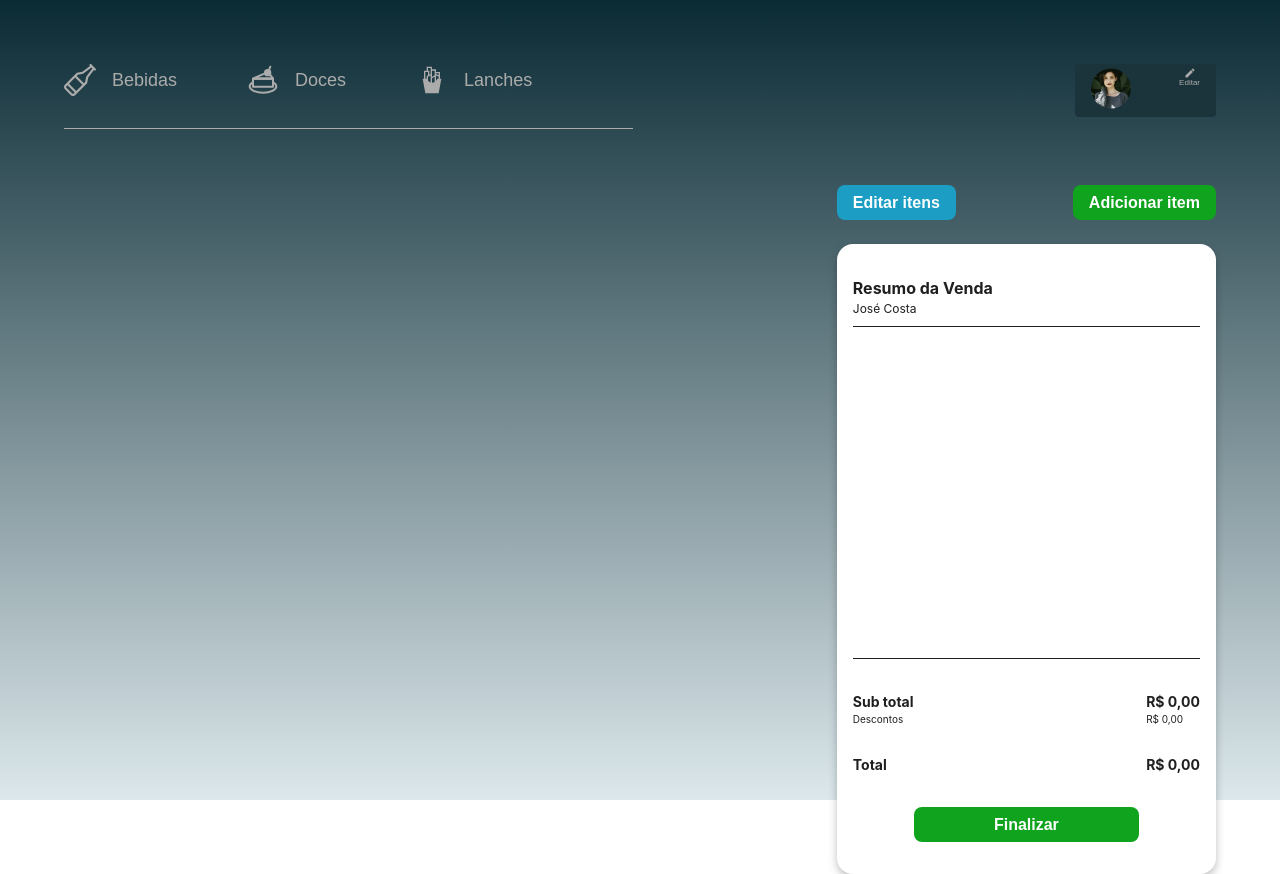
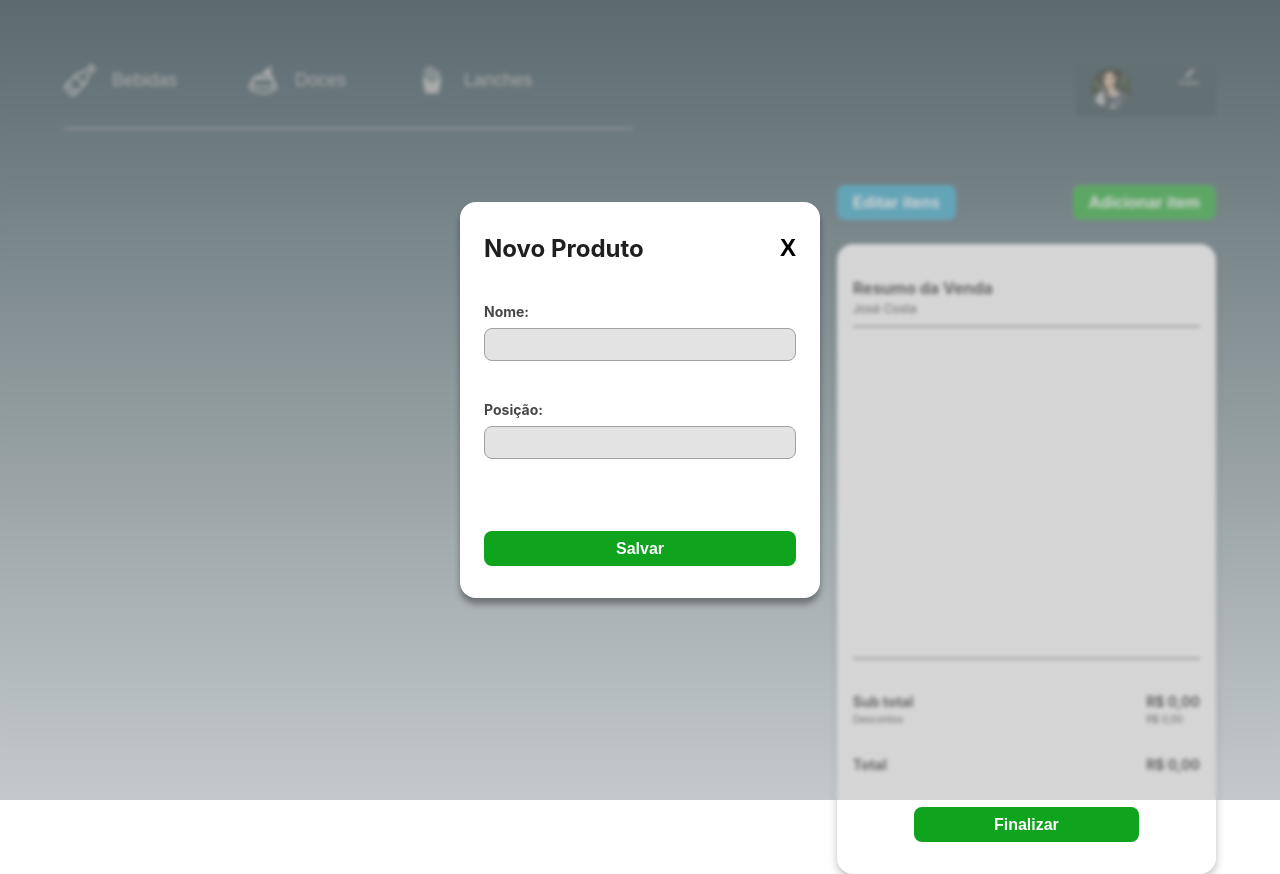
Before and after one commit to tripleten-wd-brazil/pdv-react, a React (Vite) app: page / in a window 1280 px wide. Both pictures are taken after a click on the button "Adicionar item". Built offline with nearby package versions, Linux system fonts and the light colour scheme; no server answers.

Commit message:
create input component and add productForm

```diff
--- a/src/components/App.jsx
+++ b/src/components/App.jsx
@@ -3,9 +3,11 @@ import { useState, useEffect } from 'react';
 import { CurrentUserContext } from '../contexts/CurrentUserContext';
 import { api } from '../utils/Api';
 import EditProfilePopup from './EditProfilePopup';
+import ProductPopup from './ProductPopup';
 
 function App() {
   const [isEditProfilePopupOpen, setIsEditProfilePopupOpen] = useState(false);
+  const [isProductPopupOpen, setIsProductPopupOpen] = useState(false);
   const [currentUser, setCurrentUser] = useState({
     name: "",
     job: "",
@@ -21,12 +23,9 @@ function App() {
       });
   }, []);
 
-  const handleEditProfileClick = () => {
-    setIsEditProfilePopupOpen(true);
-  }
-
   const closeAllPopups = () => {
     setIsEditProfilePopupOpen(false);
+    setIsProductPopupOpen(false);
   }
 
   const handleUpdateUser = (userData) => {
@@ -36,18 +35,32 @@ function App() {
       .catch(err => console.error(err));
   }
 
+  const handleProductPopupOpen = () => {
+    setIsProductPopupOpen(true);
+  }
+
+  const handleEditProfileClick = () => {
+    setIsEditProfilePopupOpen(true);
+  }
+
   return (
     <CurrentUserContext.Provider value={currentUser}>
       <div className="page">
         <Main
+          onClosePopup={closeAllPopups}
+          onProductPopupOpen={handleProductPopupOpen}
           onEditProfileClick={handleEditProfileClick}
-          isEditProfilePopupOpen={isEditProfilePopupOpen}
-          onClosePopup={closeAllPopups}
+          isProductPopupOpen={isProductPopupOpen}
         />
         <EditProfilePopup
           isOpen={isEditProfilePopupOpen}
           onClose={closeAllPopups}
           onUpdateUser={handleUpdateUser}
+        />
+
+        <ProductPopup
+          isOpen={isProductPopupOpen}
+          onClose={closeAllPopups}
         />
       </div>
     </CurrentUserContext.Provider>
--- a/src/components/EditProfilePopup.jsx
+++ b/src/components/EditProfilePopup.jsx
@@ -1,4 +1,5 @@
 import PopupWithForm from "./PopupWithForm";
+import Input from "./Input";
 import { useContext, useEffect, useState } from "react";
 import { CurrentUserContext } from "../contexts/CurrentUserContext";
 
@@ -25,28 +26,17 @@ function EditProfilePopup({ isOpen, onClose, onUpdateUser }) {
       onClose={onClose}
       onSubmit={handleSubmit}
     >
-      <div className="form__control">
-        <label className="form__label" htmlFor="name">
-          Nome:
-        </label>
-        <input
-          className="form__input form__input_name"
+      <Input
+        label="Nome"
         name="name"
         id="name"
-          required
         minLength="2"
         maxLength="40"
         value={name}
         onChange={(e) => setName(e.target.value)}
       />
-        <p className="form__error"></p>
-      </div>
-      <div className="form__control">
-        <label className="form__label" htmlFor="job">
-          Posição:
-        </label>
-        <input
-          className="form__input form__input_job"
+      <Input
+        label="Profissão"
         id="job"
         name="job"
         required
@@ -55,9 +45,6 @@ function EditProfilePopup({ isOpen, onClose, onUpdateUser }) {
         value={job}
         onChange={(e) => setJob(e.target.value)}
       />
-        <p className="form__error"></p>
-      </div>
-      <p className="form__error"></p>
     </PopupWithForm>
   );
 }
--- /dev/null
+++ b/src/components/Input.jsx
@@ -0,0 +1,17 @@
+function Input({ label, id, ...props }) {
+  return (
+    <div className="form__control">
+      <label className="form__label" htmlFor={id}>
+        {label}:
+      </label>
+      <input
+        className="form__input"
+        id={id}
+        {...props}
+      />
+      <p className="form__error"></p>
+    </div>
+  );
+}
+
+export default Input;
--- a/src/components/Main.jsx
+++ b/src/components/Main.jsx
@@ -1,7 +1,6 @@
-import PopupWithForm from "./PopupWithForm";
 import Header from "./Header";
 
-export function Main({ onEditProfileClick, isEditProfilePopupOpen, onClosePopup }) {
+export function Main({ onEditProfileClick, onProductPopupOpen }) {
 
   return (
     <main className="container">
@@ -44,7 +43,7 @@ export function Main({ onEditProfileClick, isEditProfilePopupOpen, onClosePopup
       </ul>
       <div className="cta">
         <button className="button button_type_primary">Editar itens</button>
-        <button id="open-product-popup" className="button button_type_success">
+        <button onClick={onProductPopupOpen} id="open-product-popup" className="button button_type_success">
           Adicionar item
         </button>
       </div>
--- /dev/null
+++ b/src/components/ProductPopup.jsx
@@ -0,0 +1,45 @@
+import PopupWithForm from "./PopupWithForm";
+
+function ProductPopup({ isOpen, onClose, handleSubmit }) {
+  return (
+    <PopupWithForm
+      name="add_product"
+      title="Novo Produto"
+      isOpen={isOpen}
+      onClose={onClose}
+      onSubmit={handleSubmit}
+    >
+      <div className="form__control">
+        <label className="form__label" htmlFor="name">
+          Nome:
+        </label>
+        <input
+          className="form__input"
+          name="name"
+          id="name"
+          required
+          minLength="2"
+          maxLength="40"
+        />
+        <p className="form__error"></p>
+      </div>
+      <div className="form__control">
+        <label className="form__label" htmlFor="job">
+          Posição:
+        </label>
+        <input
+          className="form__input form__input_job"
+          id="job"
+          name="job"
+          required
+          minLength="2"
+          maxLength="40"
+        />
+        <p className="form__error"></p>
+      </div>
+      <p className="form__error"></p>
+    </PopupWithForm>
+  );
+}
+
+export default ProductPopup;
```
Lines whose indentation alone changed are shown as unchanged.
